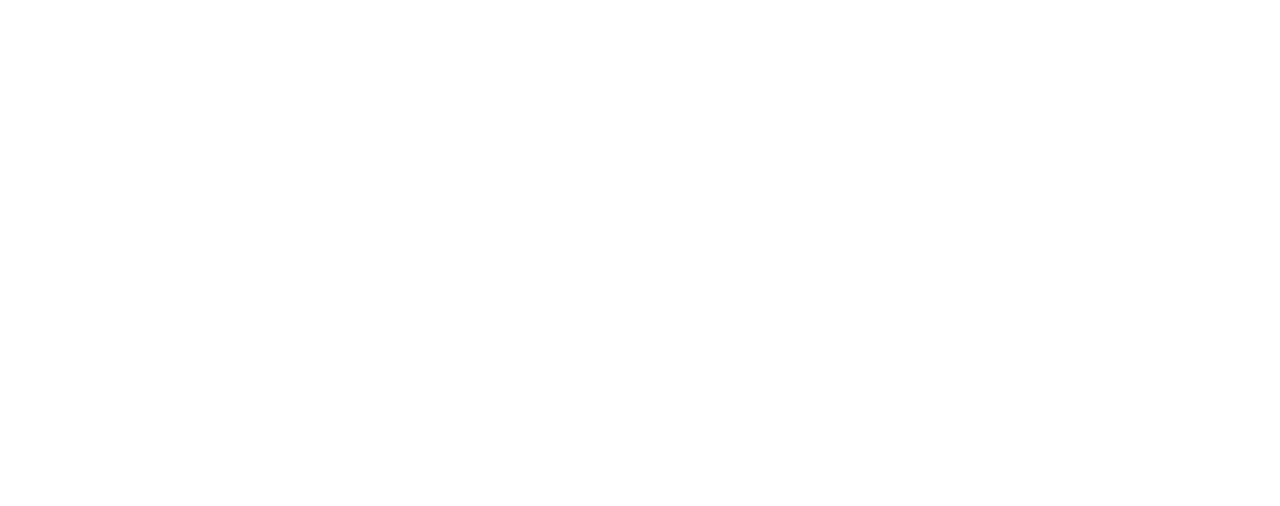
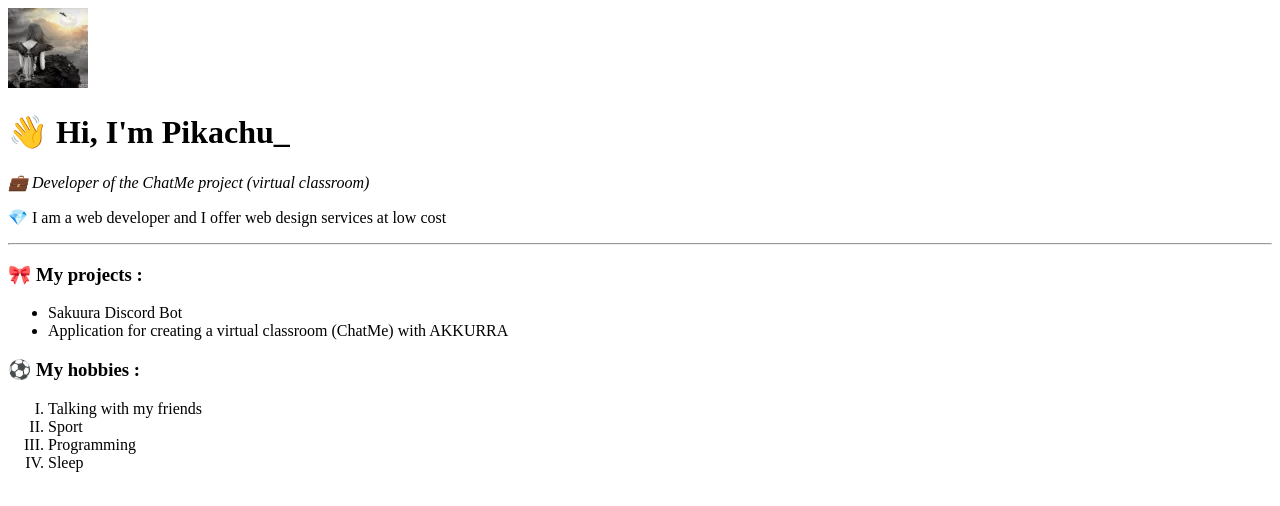
Before and after one commit to Pikachu14144/portfolio, a plain HTML site: page index.html in a window 1280 px wide. Drawn offline with Linux system fonts and the light colour scheme.

Commit message:
Added photo to the portfolio

```diff
--- a/index.html
+++ b/index.html
@@ -7,6 +7,22 @@
     <title>Pikachu's Portfolio</title>
 </head>
 <body>
-
+    <img src="img/photo.png" alt="Photo de profil portfolio">
+    <h1>👋 Hi, I'm Pikachu_</h1>
+    <p><em>💼 Developer of the ChatMe project (virtual classroom)</em></p>
+    <p>💎 I am a web developer and I offer web design services at low cost</p>
+    <hr>
+    <h3>🎀 My projects :</h3>
+    <ul>
+        <li>Sakuura Discord Bot</li>
+        <li>Application for creating a virtual classroom (ChatMe) with AKKURRA</li>
+    </ul>
+    <h3>⚽ My hobbies :</h3>
+    <ol type="I">
+        <li>Talking with my friends</li>
+        <li>Sport</li>
+        <li>Programming</li>
+        <li>Sleep</li>
+    </ol>
 </body>
 </html>
```
Also changed, not shown: img/photo.png (added).
